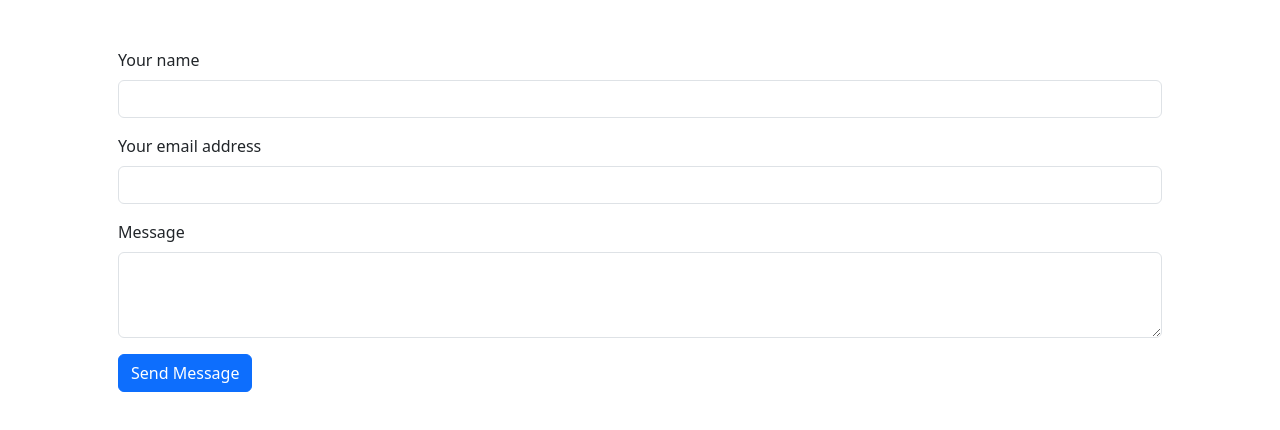
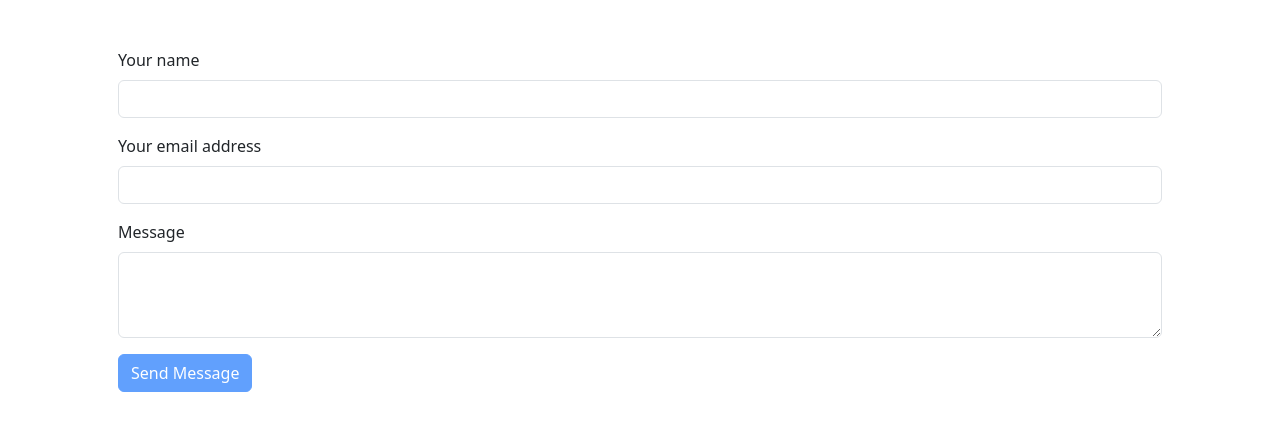
Before and after one commit to abhinav-vayana/angular-wishlist, an Angular app: page / in a window 1280 px wide. Shown: the top 430 px of the page. Built offline with nearby package versions, Linux system fonts and the light colour scheme.

Commit message:
added validation

```diff
--- a/src/app/contact/contact.component.html
+++ b/src/app/contact/contact.component.html
@@ -6,11 +6,48 @@
   <div class="mb-3">
     <label class="form-label">Your name</label>
     <input type="text" class="form-control" formControlName="senderName" />
-    <!-- <input type="text" class="form-control" ([ngModel])="(sampleName)" /> -->
+    <div
+      *ngIf="
+        contactForm.get('senderName')?.invalid &&
+        (contactForm.get('senderName')?.dirty ||
+          contactForm.get('senderName')?.touched)
+      "
+    >
+      <small
+        class="text-danger"
+        *ngIf="contactForm.get('senderName')?.hasError('required')"
+        >This field is required.</small
+      >
+    </div>
   </div>
   <div class="mb-3">
     <label class="form-label">Your email address</label>
     <input type="email" class="form-control" formControlName="senderEmail" />
+    <div
+      *ngIf="
+        contactForm.get('senderEmail')?.invalid &&
+        (contactForm.get('senderEmail')?.dirty ||
+          contactForm.get('senderEmail')?.touched)
+      "
+    >
+      <small
+        class="text-danger"
+        *ngIf="contactForm.get('senderEmail')?.hasError('required')"
+        >This field is required.</small
+      >
+
+      <small
+        class="text-danger"
+        *ngIf="contactForm.get('senderEmail')?.hasError('email')"
+        >Please enter your email address.</small
+      >
+
+      <small
+        class="text-danger"
+        *ngIf="contactForm.get('senderEmail')?.hasError('invalidEmailDomain')"
+        >The email provider is not available.</small
+      >
+    </div>
   </div>
   <div class="mb-3">
     <label class="form-label">Message</label>
@@ -19,8 +56,33 @@
       rows="3"
       formControlName="senderMessage"
     ></textarea>
+    <div
+      *ngIf="
+        contactForm.get('senderMessage')?.invalid &&
+        (contactForm.get('senderMessage')?.dirty ||
+          contactForm.get('senderMessage')?.touched)
+      "
+    >
+      <small
+        class="text-danger"
+        *ngIf="contactForm.get('senderMessage')?.hasError('required')"
+        >This field is required.</small
+      >
+
+      <small
+        class="text-danger"
+        *ngIf="contactForm.get('senderMessage')?.hasError('minlength')"
+        >The message has to be at least 10 characters.</small
+      >
+    </div>
   </div>
   <div class="mb-3">
-    <button type="submit" class="btn btn-primary">Send Message</button>
+    <button
+      type="submit"
+      class="btn btn-primary"
+      [disabled]="!contactForm.valid"
+    >
+      Send Message
+    </button>
   </div>
 </form>
--- a/src/app/contact/contact.component.ts
+++ b/src/app/contact/contact.component.ts
@@ -1,5 +1,6 @@
 import { Component } from '@angular/core';
-import { FormControl, FormGroup } from '@angular/forms';
+import { FormControl, FormGroup, Validators } from '@angular/forms';
+import { createInvalidDomainValidator } from './invalidEmail';
 @Component({
   selector: 'app-contact',
   templateUrl: './contact.component.html',
@@ -8,9 +9,16 @@ import { FormControl, FormGroup } from '@angular/forms';
 })
 export class ContactComponent {
   contactForm = new FormGroup({
-    senderName: new FormControl(''),
-    senderEmail: new FormControl(''),
-    senderMessage: new FormControl(''),
+    senderName: new FormControl('', Validators.required),
+    senderEmail: new FormControl('', [
+      Validators.required,
+      Validators.email,
+      createInvalidDomainValidator(['gmail.com', 'yahoo.com']),
+    ]),
+    senderMessage: new FormControl('', [
+      Validators.required,
+      Validators.minLength(10),
+    ]),
   });
   submitForm() {
     console.log(this.contactForm.valid);
--- /dev/null
+++ b/src/app/contact/invalidEmail.ts
@@ -0,0 +1,15 @@
+import { AbstractControl, ValidationErrors, ValidatorFn } from '@angular/forms';
+
+export function createInvalidDomainValidator(hosts: string[]): ValidatorFn {
+  return (control: AbstractControl): ValidationErrors | null => {
+    const value = control.value?.toLowerCase();
+
+    if (!value) {
+      return null;
+    }
+
+    const matches = hosts.some((host) => value.indexOf(`@${host}`) > -1);
+
+    return matches ? { invalidEmailDomain: true } : null;
+  };
+}
```
